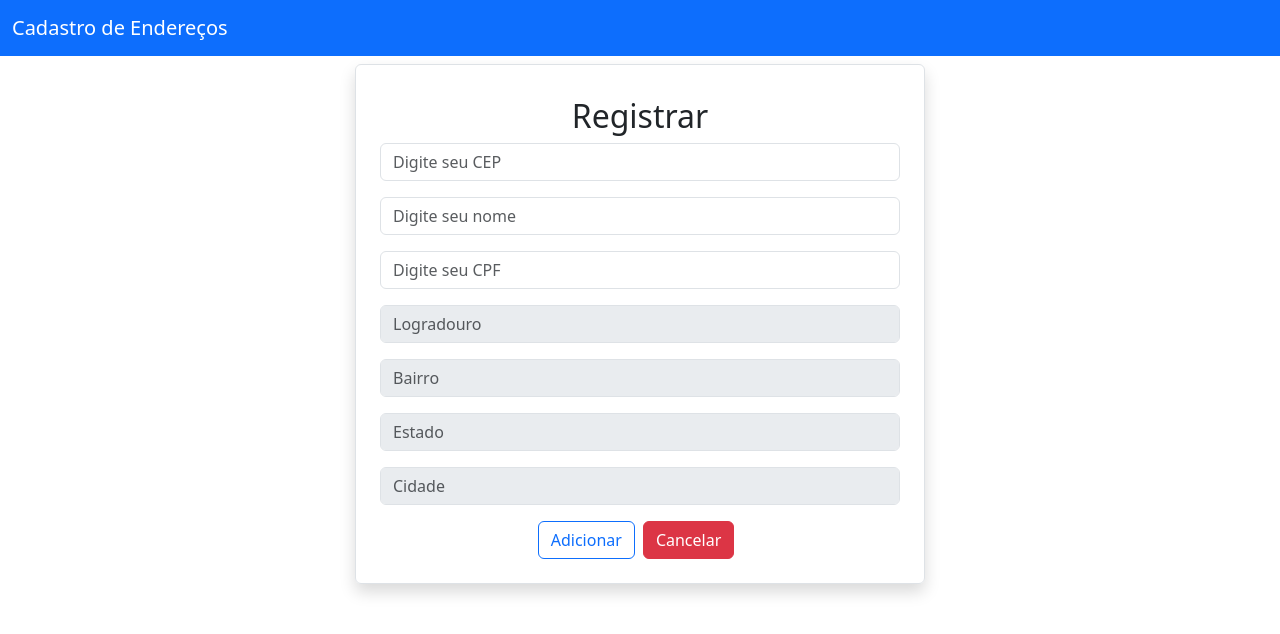
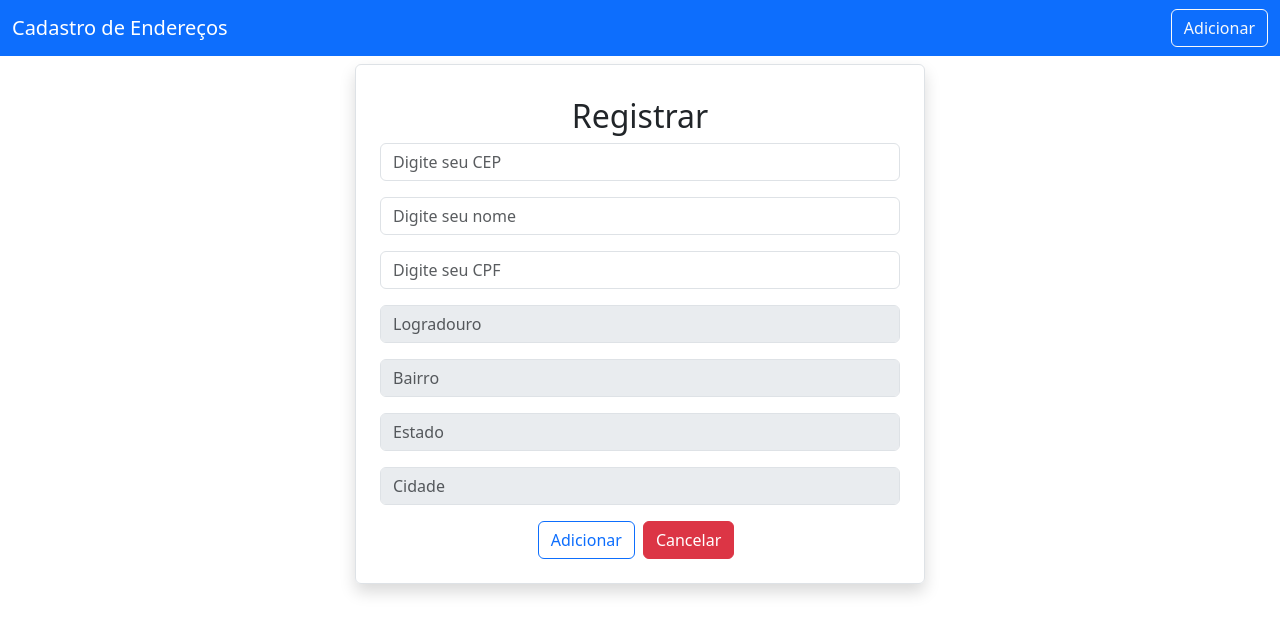
Before and after one commit to CelsoDelfino/Gerenciamento-De-Enderecos, a React (Create React App) app in the folder fullstack-front/: page /adicionarUsuario in a window 1280 px wide. Shown: the top 634 px of the page. Built offline with nearby package versions, Linux system fonts and the light colour scheme.

Commit message:
Squashed commit of the following:
commit a2d118f577b5009a9faba8c3557581b715066fb4
Author: CelsoDelfino <50994973+CelsoDelfino@users.noreply.github.com>
Date:   Mon Dec 2 09:43:05 2024 -0300

    adicionado botao de adicionar na pagina principal

```diff
--- a/fullstack-front/src/layout/Navbar.js
+++ b/fullstack-front/src/layout/Navbar.js
@@ -1,5 +1,5 @@
 import React from 'react'
-
+import { Link } from 'react-router-dom'
 
 export default function Navbar() {
     return (
@@ -19,6 +19,7 @@
                         aria-label="Toggle navigation">
                         <span className="navbar-toggler-icon"></span>
                     </button>
+                    <Link className="btn btn-outline-light" to={"/adicionarUsuario"}>Adicionar </Link>
                 </div>
             </nav>
         </div>
```
